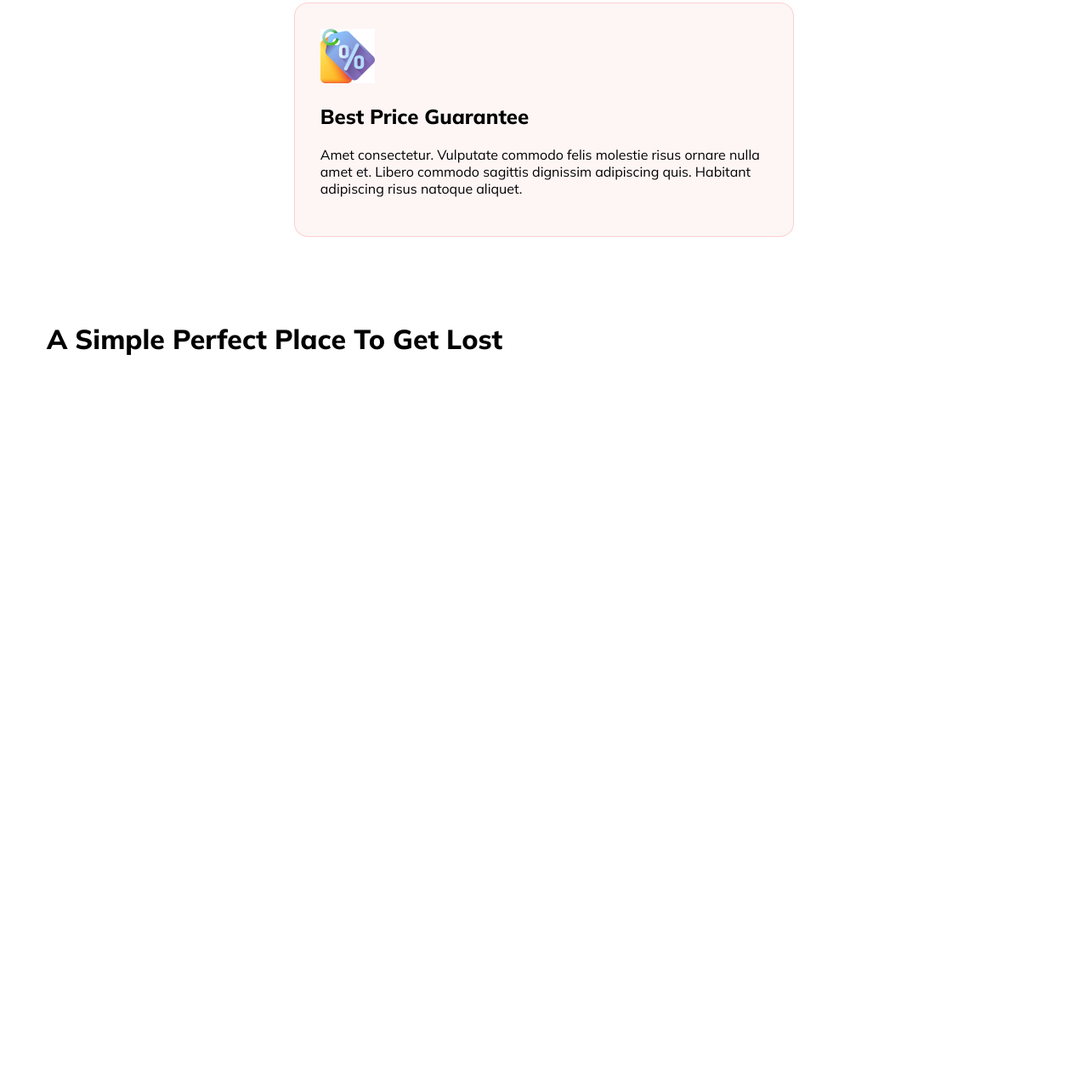
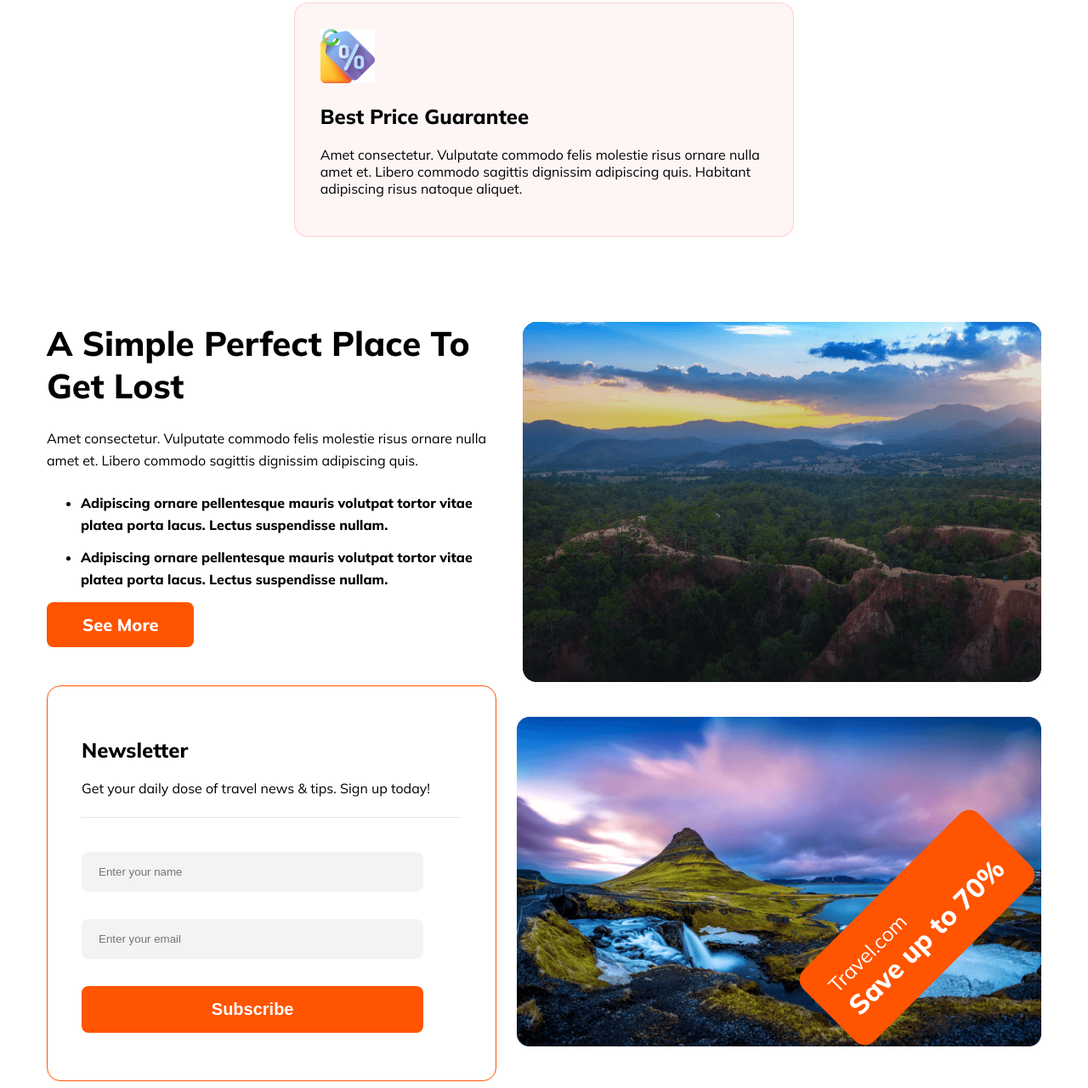
Before and after one commit to GearHead87/B9A2-Hero-Travel, a plain HTML site: page index.html in a window 1280 px wide. Shown: the part 2841-4122 px from the top of the page at 85% size. Before the commit the page ends 3282 px from the top, so only its background shows below. Drawn offline with Linux system fonts and the light colour scheme.

Commit message:
newsletter

```diff
--- a/index.html
+++ b/index.html
@@ -150,11 +150,39 @@
         </div>
 
         <div class="perfect-container">
-            <div class="perfet-content">
+            <div class="perfect-content">
                 <h1>A Simple Perfect Place To Get Lost</h1>
+                <p>Amet consectetur. Vulputate commodo felis molestie risus  ornare nulla amet et. Libero commodo sagittis dignissim adipiscing quis. </p>
+                <ul>
+                    <li>Adipiscing ornare pellentesque mauris volutpat tortor vitae platea porta lacus. Lectus suspendisse nullam.</li>
+                    <li>Adipiscing ornare pellentesque mauris volutpat tortor vitae platea porta lacus. Lectus suspendisse nullam.</li>
+                </ul>
+                <a href="">See More</a>
+            </div>
+            <div class="perfect-img">
+                <img src="images/Group-40089.png" alt="">
             </div>
         </div>
 
+        <div class="newsletter-container">
+            <div class="newsletter">
+                <h2>Newsletter</h2>
+                <p>Get your daily dose of travel news & tips. Sign up today!</p>
+                <hr>
+                <form>
+                    <input type="text" placeholder="Enter your name">
+                    <input type="email" placeholder="Enter your email">
+                    <input type="submit" value="Subscribe">
+                </form>
+            </div>
+            <div class="newsletter-img">
+                <img src="images/Rectangle-81.png" alt="">
+                <div class="img-text">
+                    <h2>Travel.com</h2>
+                    <h1>Save up to 70%</h1>
+                </div>
+            </div>
+        </div>
     </main>
     <footer>
 
--- a/styles/style.css
+++ b/styles/style.css
@@ -152,7 +152,7 @@ nav {
 }
 
 /* Destination */
-.destination-container{
+.destination-container {
     margin: 0 auto;
 }
 
@@ -263,6 +263,132 @@ nav {
     width: 45%;
 }
 
+
+/* Prefect Place */
+
+.perfect-container {
+    display: flex;
+    flex-direction: row;
+    justify-content: space-between;
+    gap: 28px;
+}
+
+.perfect-content {
+    /* max-width: 580px; */
+}
+
+.perfect-content h1 {
+    font-size: 2.5rem;
+    font-weight: 800;
+    margin: 0 0 24px 0;
+}
+
+.perfect-content p {
+    font-weight: 400;
+    line-height: 26px;
+    margin: 0 0 24px 0;
+}
+
+.perfect-content li {
+    font-weight: 700;
+    line-height: 26px;
+    padding: 0 0 12px 0;
+}
+
+.perfect-content a {
+    color: #FFF;
+    text-align: center;
+    text-decoration: none;
+    font-size: 20px;
+    font-weight: 800;
+    border-radius: 8px;
+    background: #FF5400;
+    padding: 14px 42px;
+    margin: 32px 0 0 0;
+}
+
+.newsletter-container {
+    display: flex;
+    flex-direction: row;
+    justify-content: space-between;
+    align-items: center;
+    gap: 24px;
+}
+
+.newsletter-container hr {
+    width: 100%;
+    height: 1px;
+    margin: 24px 0;
+    background: rgba(19, 19, 24, 0.10);
+    border: 0;
+}
+
+.newsletter {
+    border-radius: 16px;
+    border: 1px solid #FF5400;
+    padding: 40px;
+    width: 40%;
+}
+
+.newsletter form {
+    display: flex;
+    flex-direction: column;
+    justify-content: center;
+    width: 90%;
+}
+
+.newsletter form>input {
+    border: 0;
+    border-radius: 8px;
+    background: rgba(19, 19, 24, 0.05);
+    padding: 16px 250px 16px 20px;
+    margin: 16px 0;
+}
+
+.newsletter form>input:nth-of-type(3) {
+    background: #FF5400;
+    text-align: center;
+    padding: 16px 150px 16px 150px;
+    color: #FFF;
+    font-size: 20px;
+    font-weight: 800;
+}
+
+.newsletter-img {
+    position: relative;
+}
+
+.newsletter-img img {
+    width: 100%;
+}
+
+.img-text {
+    position: absolute;
+    border-radius: 16px;
+    background: #FF5400;
+    padding: 24px;
+    right: 0px;
+    bottom: 85px;
+    transform: rotate(-45deg);
+}
+
+.img-text h2 {
+    color: #FFF;
+    font-size: 24px;
+    font-weight: 400;
+    margin: 0;
+}
+
+.img-text h1 {
+    color: #FFF;
+    font-size: 32px;
+    font-weight: 800;
+    margin: 0;
+}
+
+
+
+
 @media screen and (max-width: 600px) {
     main {
         margin: 0 auto;
@@ -321,16 +447,17 @@ nav {
         margin: 0 0 16px 0;
     }
 
-    .popular-img {
-
+    .popular-img img {
+        width: 100%;
         margin: 0 auto;
     }
 
-    .destination-container{
+    .destination-container {
         /* width: 90%; */
         margin: 0 auto;
     }
-    .destination-text{
+
+    .destination-text {
         text-align: center;
     }
 
@@ -345,6 +472,10 @@ nav {
 
     }
 
+    .destination-img div>div>img {
+        width: 100%;
+    }
+
     .choose-container {
         width: 70%;
         margin: 0 auto;
@@ -353,7 +484,8 @@ nav {
         justify-content: center;
         align-items: center;
     }
-    .choose-content{
+
+    .choose-content {
         flex-direction: column;
         align-items: center;
         justify-content: center;
@@ -371,4 +503,32 @@ nav {
     .choose-price {
         width: 100%;
     }
+
+    .perfect-container {
+        flex-direction: column;
+        justify-content: center;
+        align-items: center;
+        margin: 40px auto;
+
+    }
+
+    .perfect-content {
+        width: 70%;
+    }
+
+    .perfect-img img {
+        width: 100%;
+    }
+    .newsletter-container{
+        flex-direction: column;
+    }
+    .newsletter{
+        width: 70%;
+    }
+    .newsletter-img img{
+        width: 100%;
+    }
+    .img-text{
+
+    }
 }
```
Also changed, not shown: Images/Group-40089.png (renamed from Images/Group 40089.png), Images/Rectangle-81.png (renamed from Images/Rectangle 8 (1).png).
